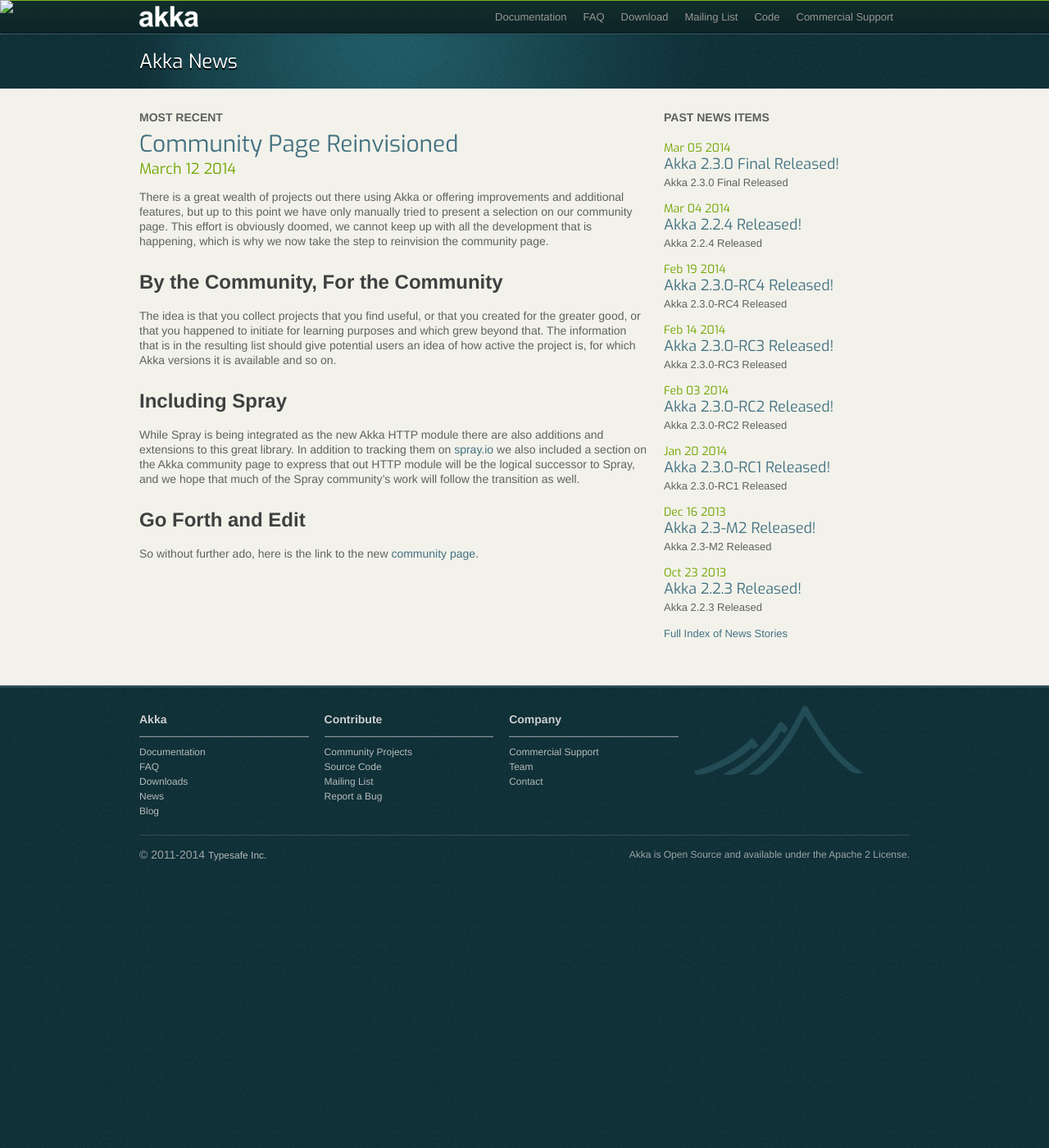
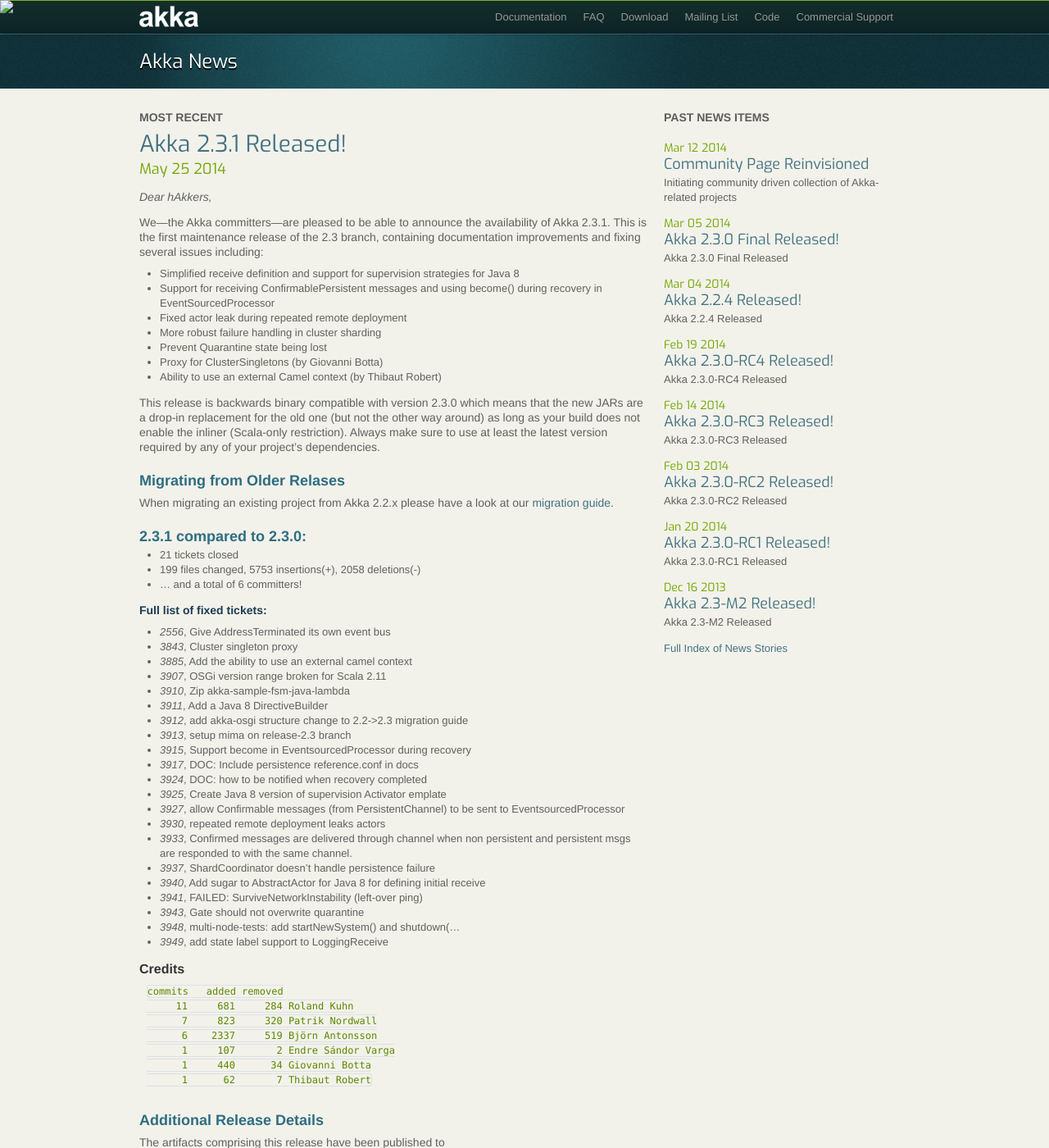
Before and after one commit to raboof/akka.github.com, a Jekyll site: the page built from news/index.md, in a window 1280 px wide and 1400 px high. Shown: the whole window at 82% size. Built offline with Jekyll 4.4.1, drawn with Linux system fonts in a browser that asks for light colours; some of the changed text lies outside the part shown.

Commit message:
Releasing 2.3.1

```diff
--- a/_includes/download.html
+++ b/_includes/download.html
@@ -100,14 +100,14 @@
             <div class="span6">
 
                 <div class="latest">
-                    <h2>Latest official version <small>Mar 5, 2014</small></h2>
+                    <h2>Latest official version <small>Mar 25, 2014</small></h2>
                     <table>
                         <tr>
                             <td>
-                                <a href="http://downloads.typesafe.com/akka/akka-2.3.0.zip" class="downloadStandaloneLink" data-version="2.3.0">Akka 2.3.0 distribution</a> (Scala 2.10)
+                                <a href="http://downloads.typesafe.com/akka/akka-2.3.1.zip" class="downloadStandaloneLink" data-version="2.3.0">Akka 2.3.1 distribution</a> (Scala 2.10)
                             </td>
                             <td>
-                                45MB
+                                44MB
                             </td>
                         </tr>
                     </table>
--- a/docs/index.md
+++ b/docs/index.md
@@ -5,15 +5,15 @@
 
 ## Release Versions
 
-### Akka 2.3.0 (current stable release) for Scala 2.10
+### Akka 2.3.1 (current stable release) for Scala 2.10
 
 * Akka Documentation
 
-  * HTML for [Java](http://doc.akka.io/docs/akka/2.3.0/java.html) and [Scala](http://doc.akka.io/docs/akka/2.3.0/scala.html)
-  * PDF for [Java](http://doc.akka.io/docs/akka/2.3.0/AkkaJava.pdf) and [Scala](http://doc.akka.io/docs/akka/2.3.0/AkkaScala.pdf)
-  * [EPUB](http://doc.akka.io/docs/akka/2.3.0/Akka.epub) (Combined Java and Scala)
+  * HTML for [Java](http://doc.akka.io/docs/akka/2.3.1/java.html) and [Scala](http://doc.akka.io/docs/akka/2.3.1/scala.html)
+  * PDF for [Java](http://doc.akka.io/docs/akka/2.3.1/AkkaJava.pdf) and [Scala](http://doc.akka.io/docs/akka/2.3.1/AkkaScala.pdf)
+  * [EPUB](http://doc.akka.io/docs/akka/2.3.1/Akka.epub) (Combined Java and Scala)
 
-* Akka API - for [Java](http://doc.akka.io/japi/akka/2.3.0/) and [Scala](http://doc.akka.io/api/akka/2.3.0/)
+* Akka API - for [Java](http://doc.akka.io/japi/akka/2.3.1/) and [Scala](http://doc.akka.io/api/akka/2.3.1/)
 
 ### Akka 2.2.4 (previous stable release) for Scala 2.10
 
--- /dev/null
+++ b/news/_posts/2014-05-25-akka-2.3.1-released.md
@@ -0,0 +1,101 @@
+---
+layout: news
+title: Akka 2.3.1 Released!
+author: Endre Sándor Varga
+short: Akka 2.3.1 Released
+---
+
+*Dear hAkkers,*
+
+We—the Akka committers—are pleased to be able to announce the availability of Akka 2.3.1. This is the first maintenance release of the 2.3 branch, containing documentation improvements and fixing several issues including:
+
+ - Simplified receive definition and support for supervision strategies for Java 8
+ - Support for receiving ConfirmablePersistent messages and using become() during recovery in EventSourcedProcessor
+ - Fixed actor leak during repeated remote deployment
+ - More robust failure handling in cluster sharding
+ - Prevent Quarantine state being lost
+ - Proxy for ClusterSingletons (by Giovanni Botta)
+ - Ability to use an external Camel context (by Thibaut Robert)
+
+This release is backwards binary compatible with version 2.3.0 which means that the new JARs are a drop-in replacement for the old one (but not the other way around) as long as your build does not enable the inliner (Scala-only restriction). Always make sure to use at least the latest version required by any of your project’s dependencies.
+
+### Migrating from Older Relases ###
+
+When migrating an existing project from Akka 2.2.x please have a look at our [migration guide](http://doc.akka.io/docs/akka/2.3.1/project/migration-guide-2.2.x-2.3.x.html).
+
+### 2.3.1 compared to 2.3.0: ###
+
+ - 21 tickets closed
+ - 199 files changed, 5753 insertions(+), 2058 deletions(-)
+ - ... and a total of 6 committers!
+
+**Full list of fixed tickets:**
+
+ - *2556*, Give AddressTerminated its own event bus
+ - *3843*, Cluster singleton proxy
+ - *3885*, Add the ability to use an external camel context
+ - *3907*, OSGi version range broken for Scala 2.11
+ - *3910*, Zip akka-sample-fsm-java-lambda
+ - *3911*, Add a Java 8 DirectiveBuilder
+ - *3912*, add akka-osgi structure change to 2.2->2.3 migration guide
+ - *3913*, setup mima on release-2.3 branch
+ - *3915*, Support become in EventsourcedProcessor during recovery
+ - *3917*, DOC: Include persistence reference.conf in docs
+ - *3924*, DOC: how to be notified when recovery completed
+ - *3925*, Create Java 8 version of supervision Activator emplate
+ - *3927*, allow Confirmable messages (from PersistentChannel) to be sent to EventsourcedProcessor
+ - *3930*, repeated remote deployment leaks actors
+ - *3933*, Confirmed messages are delivered through channel when non persistent and persistent msgs are responded to with the
+same channel.
+ - *3937*, ShardCoordinator doesn't handle persistence failure
+ - *3940*, Add sugar to AbstractActor for Java 8 for defining initial receive
+ - *3941*, FAILED: SurviveNetworkInstability (left-over ping)
+ - *3943*, Gate should not overwrite quarantine
+ - *3948*, multi-node-tests: add startNewSystem() and shutdown(...
+ - *3949*, add state label support to LoggingReceive
+
+#### Credits ####
+
+    commits   added removed
+         11     681     284 Roland Kuhn
+          7     823     320 Patrik Nordwall
+          6    2337     519 Björn Antonsson
+          1     107       2 Endre Sándor Varga
+          1     440      34 Giovanni Botta
+          1      62       7 Thibaut Robert
+
+
+
+### Additional Release Details ###
+
+The artifacts comprising this release have been published to https://oss.sonatype.org/content/repositories/releases/ and also to Maven Central. In addition, we adopted the sbt standard of encoding the Scala binary version in the artifact name, i.e. the core actor package’s artifactId is “akka-actor_2.10”.
+
+Website:
+
+ - [http://akka.io](http://akka.io)
+
+Maven repository:
+
+ - [http://repo.akka.io/releases](http://repo.akka.io/releases)
+
+Binary distribution:
+
+ - [http://akka.io/downloads/](http://akka.io/downloads/)
+
+Documentation:
+
+ - [http://doc.akka.io/docs/akka/2.3.0/](http://doc.akka.io/docs/akka/2.3.0/)
+ - [http://doc.akka.io/api/akka/2.3.0/](http://doc.akka.io/api/akka/2.3.0/)
+ - [http://doc.akka.io/japi/akka/2.3.0/](http://doc.akka.io/japi/akka/2.3.0/)
+
+Issue tracker:
+
+ - [http://www.assembla.com/spaces/akka/](http://www.assembla.com/spaces/akka/)
+
+Mailing list:
+
+ - [https://groups.google.com/group/akka-user](https://groups.google.com/group/akka-user)
+
+Akka is released under the Apache V2 license.
+
+*Happy hAkking!*
```
